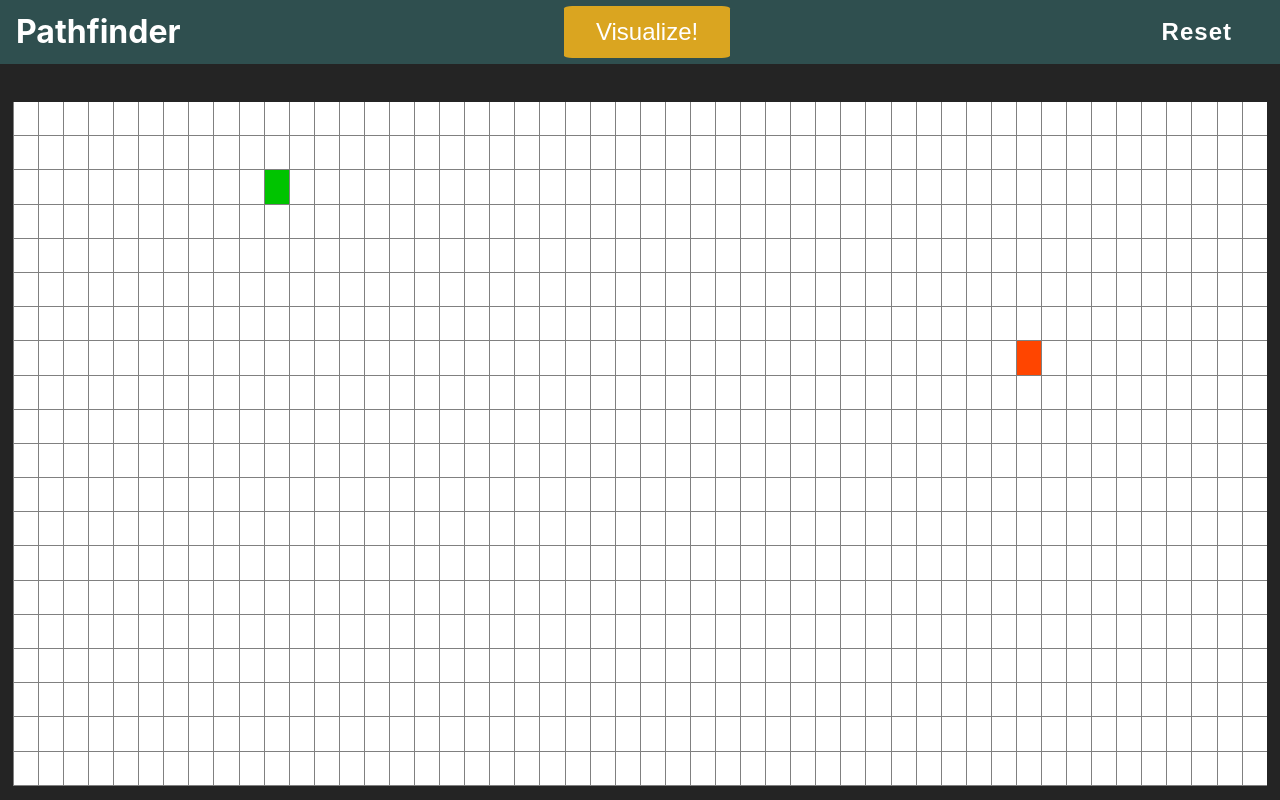
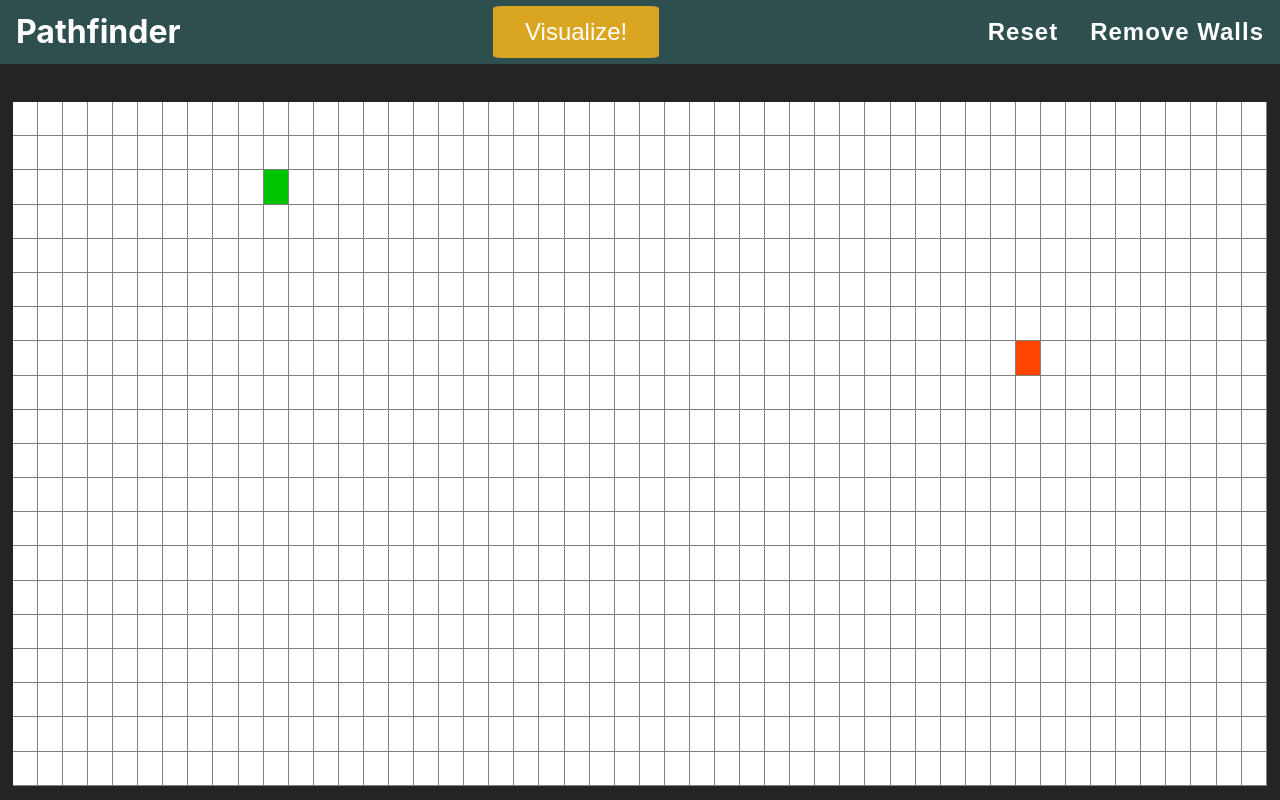
Before and after one commit to BrankoKrstic/pathfinder, a React (Create React App) app: page / in a window 1280 px wide. Built offline with nearby package versions, Linux system fonts and the light colour scheme.

Commit message:
Add reset walls button

```diff
--- a/src/components/Navbar/Navbar.css
+++ b/src/components/Navbar/Navbar.css
@@ -6,11 +6,6 @@
 	display: flex;
 	flex-direction: row;
 	justify-content: space-between;
-	align-items: center;
-}
-
-.Navbar button {
-	cursor: pointer;
 }
 
 .Navbar-logo {
@@ -22,12 +17,22 @@
 	padding-left: 1rem;
 }
 
+.Navbar-button-container {
+	height: 100%;
+	display: inline-block;
+	align-self: flex-end;
+	display: flex;
+	justify-content: space-between;
+	padding: 0;
+}
+
 .Start-button {
 	height: 80%;
 	outline: none;
 	background-color: goldenrod;
 	border: none;
-	margin: 0 1rem;
+	justify-self: center;
+	align-self: center;
 	border-radius: 5%;
 	font-size: 1.5rem;
 	color: white;
@@ -39,13 +44,13 @@
 }
 
 .Navbar-button {
+	cursor: pointer;
 	background-color: transparent;
+	padding: 1rem;
 	outline: none;
 	border: none;
 	color: white;
 	height: 100%;
-	margin: 0 1rem;
-	padding: 0rem 2rem;
 	font-size: 1.5rem;
 	font-weight: bold;
 	letter-spacing: 1px;
--- a/src/components/Navbar/Navbar.js
+++ b/src/components/Navbar/Navbar.js
@@ -1,16 +1,21 @@
 import "./Navbar.css";
 
 export default function Navbar(props) {
-	const { visualize, reset } = props;
+	const { visualize, reset, removeWalls } = props;
 	return (
 		<nav className="Navbar">
 			<div className="Navbar-logo">Pathfinder</div>
 			<button className="Start-button" onClick={visualize}>
 				Visualize!
 			</button>
-			<button className="Navbar-button" onClick={reset}>
-				Reset
-			</button>
+			<div className="Navbarbutton-container">
+				<button className="Navbar-button" onClick={reset}>
+					Reset
+				</button>
+				<button className="Navbar-button" onClick={removeWalls}>
+					Remove Walls
+				</button>
+			</div>
 		</nav>
 	);
 }
--- a/src/components/Node/Node.css
+++ b/src/components/Node/Node.css
@@ -1,7 +1,7 @@
 .Node {
 	width: 2%;
 	height: 5%;
-	border-left: 1px solid grey;
+	border-right: 1px solid grey;
 	border-bottom: 1px solid grey;
 	display: inline-block;
 	box-sizing: border-box;
@@ -19,6 +19,7 @@
 	animation-iteration-count: 1;
 	animation-fill-mode: forwards;
 	animation-play-state: running;
+	border-color: rgba(54, 2, 122, 0.233);
 }
 
 @keyframes visitedAnimation {
@@ -35,17 +36,16 @@
 	75% {
 		transform: scale(1.2);
 		background-color: rgba(0, 217, 159, 0.75);
-		border-color: white;
 	}
 
 	100% {
 		transform: scale(1);
 		background-color: rgb(0, 189, 218);
-		border-color: white;
 	}
 }
 
 .Node-wall {
+	border: 1px solid rgb(146, 146, 146);
 	animation-name: wallAnimation;
 	animation-duration: 0.5s;
 	animation-timing-function: ease-out;
--- a/src/components/Pathfinder/Pathfinder.js
+++ b/src/components/Pathfinder/Pathfinder.js
@@ -7,17 +7,18 @@ const NUM_ROWS = 20;
 const NUM_COLS = 50;
 
 export default function Pathfinder() {
-	const [gridState, setGridState] = useState({
-		graph: null,
-	});
-	const [nodeState, setNodeState] = useState({
+	const defaultNodeState = {
 		startNode: "110",
 		endNode: "390",
 		visitedNodes: [],
 		shortestPath: [],
 		wallNodes: [],
 		mousePressed: false,
+	};
+	const [gridState, setGridState] = useState({
+		graph: null,
 	});
+	const [nodeState, setNodeState] = useState(defaultNodeState);
 	useEffect(() => {
 		const newGraph = new WeightedGraph();
 		for (let i = 0; i < NUM_ROWS * NUM_COLS; i++) {
@@ -51,20 +52,15 @@ export default function Pathfinder() {
 					shortestPathArr.push(shortestPath[i - visitedNodes.length]);
 					setNodeState({
 						...nodeState,
+						shortestPath: shortestPathArr,
 						visitedNodes: visitedArr,
-						shortestPath: shortestPathArr,
 					});
 				}, i * 25);
 			}
 		}
 	};
 	const reset = () => {
-		setNodeState({
-			...nodeState,
-			shortestPath: [],
-			visitedNodes: [],
-			wallNodes: [],
-		});
+		setNodeState(defaultNodeState);
 	};
 	const removeWalls = () => {
 		setNodeState({ ...nodeState, wallNodes: [] });
@@ -104,7 +100,11 @@ export default function Pathfinder() {
 		));
 	return (
 		<div className="Pathfinder" onMouseUp={() => toggleMousePressed(false)}>
-			<Navbar visualize={visualize} reset={reset}></Navbar>
+			<Navbar
+				visualize={visualize}
+				removeWalls={removeWalls}
+				reset={reset}
+			></Navbar>
 			<main className="Pathfinder-body">
 				<div
 					className="Pathfinder-grid"
```
